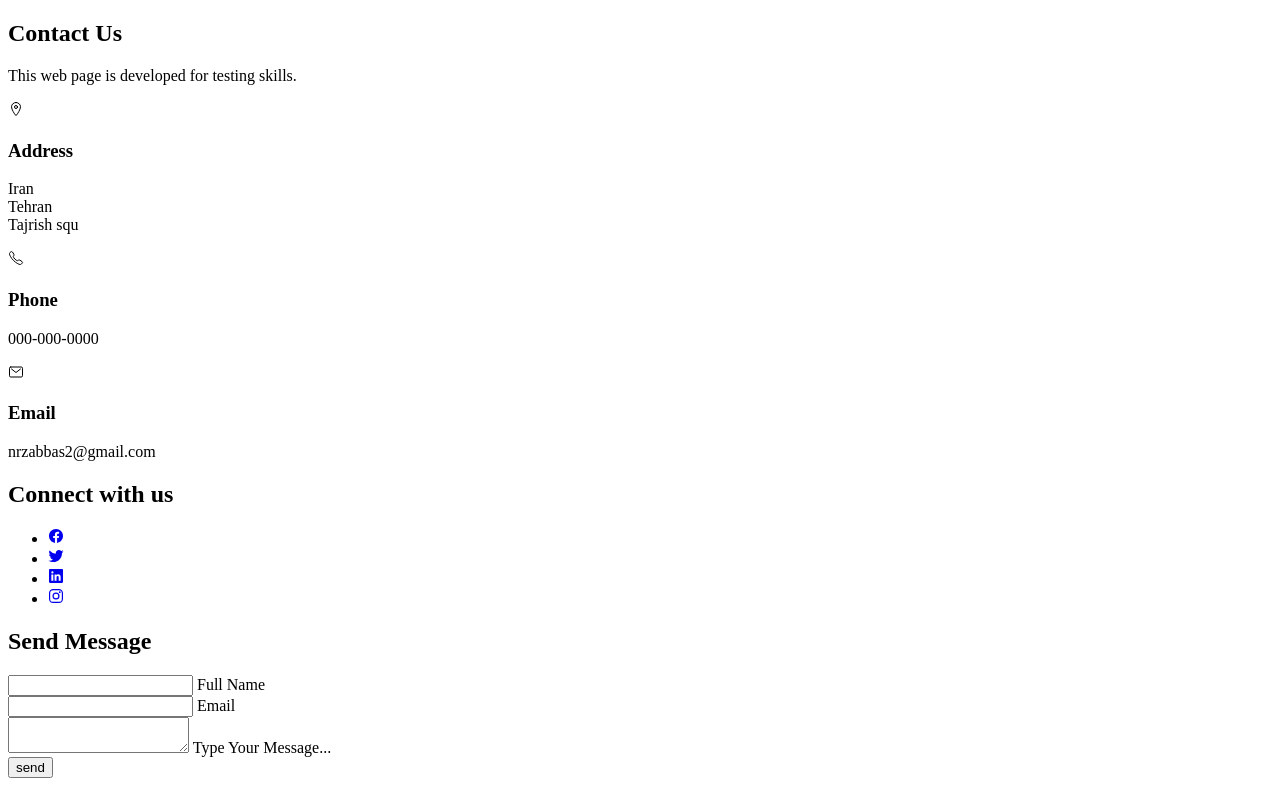
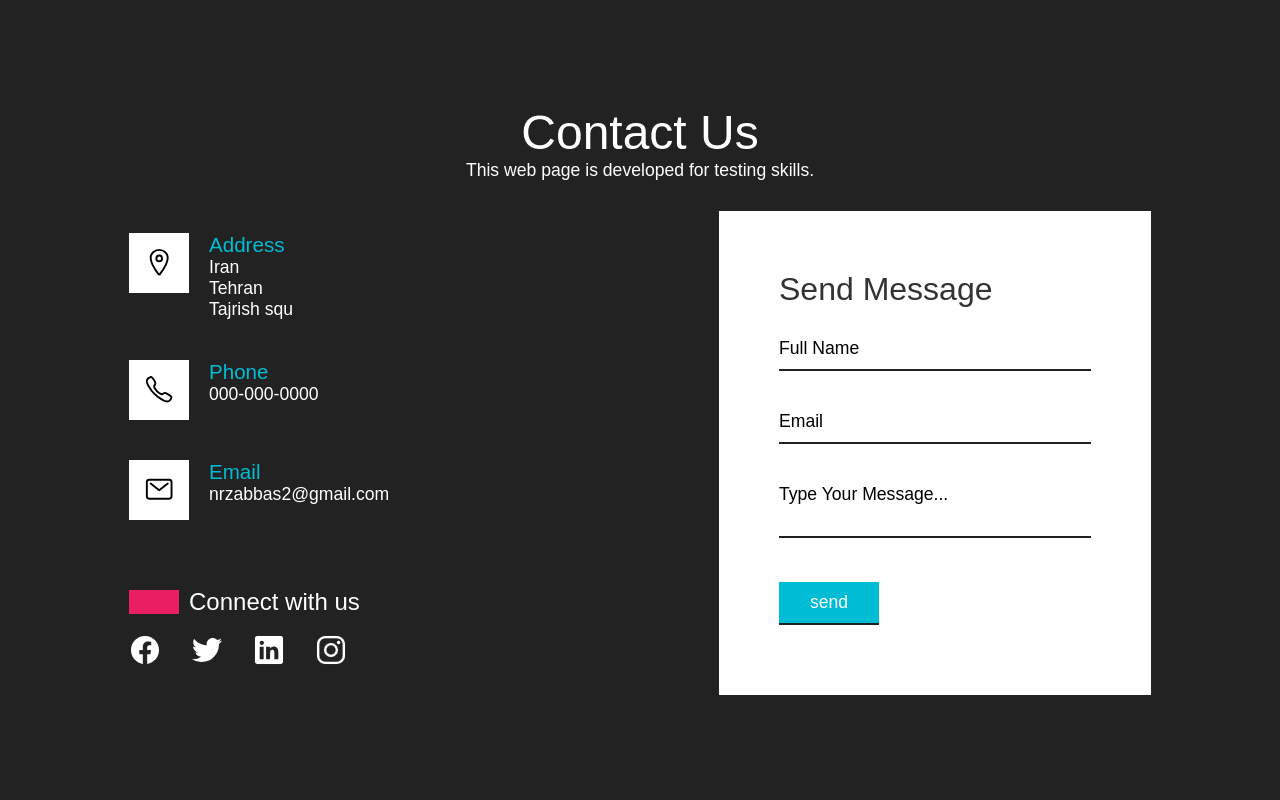
Before and after one commit to tcampp/techcamp, a plain HTML site: page Contact us.html in a window 1280 px wide. Drawn offline with nearby package versions, Linux system fonts and the light colour scheme; the site is published under a folder, as on GitHub Pages, so addresses that start at the root find nothing; a web font is replaced by a local one.

Commit message:
Update Contact us.html

```diff
--- a/Contact us.html
+++ b/Contact us.html
@@ -5,8 +5,8 @@
     <meta http-equiv="X-UA-Compatible" content="IE=edge">
     <meta name="viewport" content="width=device-width, initial-scale=1.0">
     <title>Contact Us</title>
-    <link rel="stylesheet" href="/CSS/contact.css">
-    <link rel="shortcut icon" href="/Assets/Content/Favicon/fav.ico" type="image/x-ico">
+    <link rel="stylesheet" href="CSS/contact.css">
+    <link rel="shortcut icon" href="Assets/Content/Favicon/fav.ico" type="image/x-ico">
 </head>
 <body>
     <section class="contact">
```
